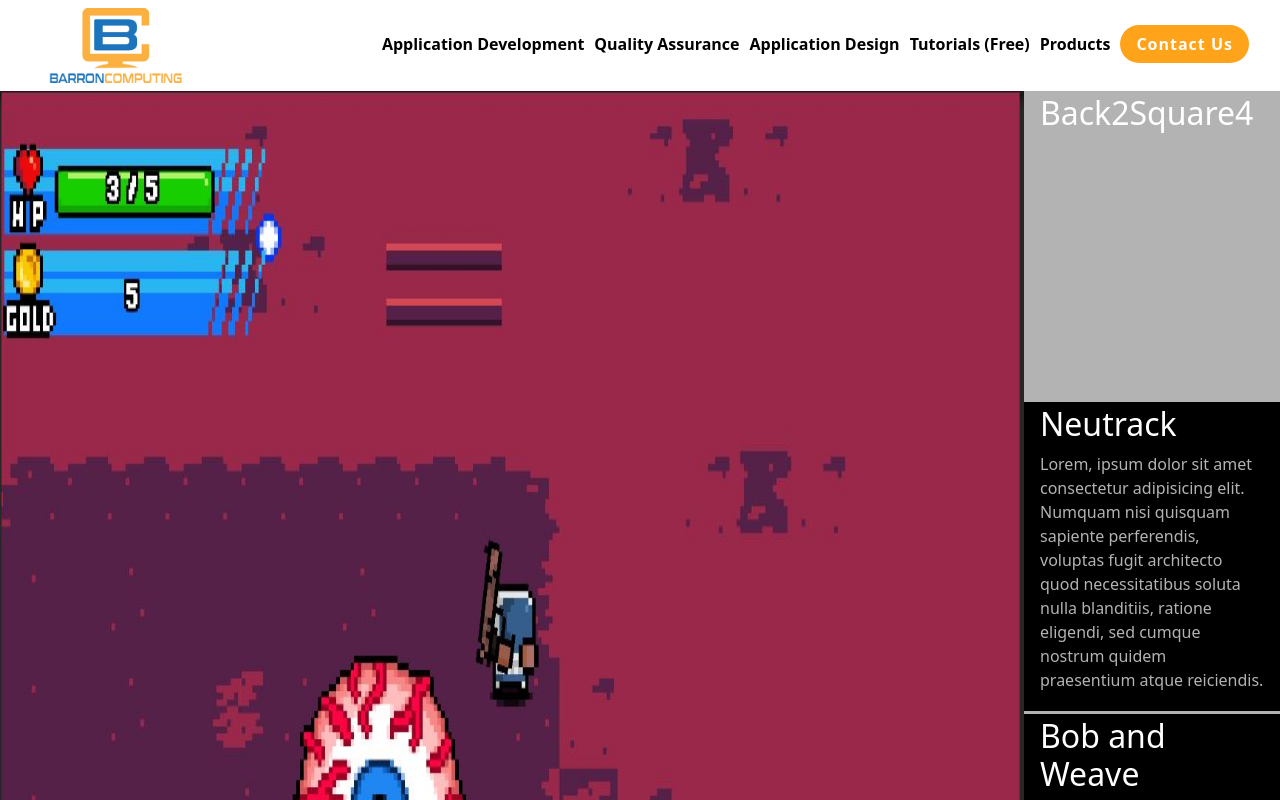
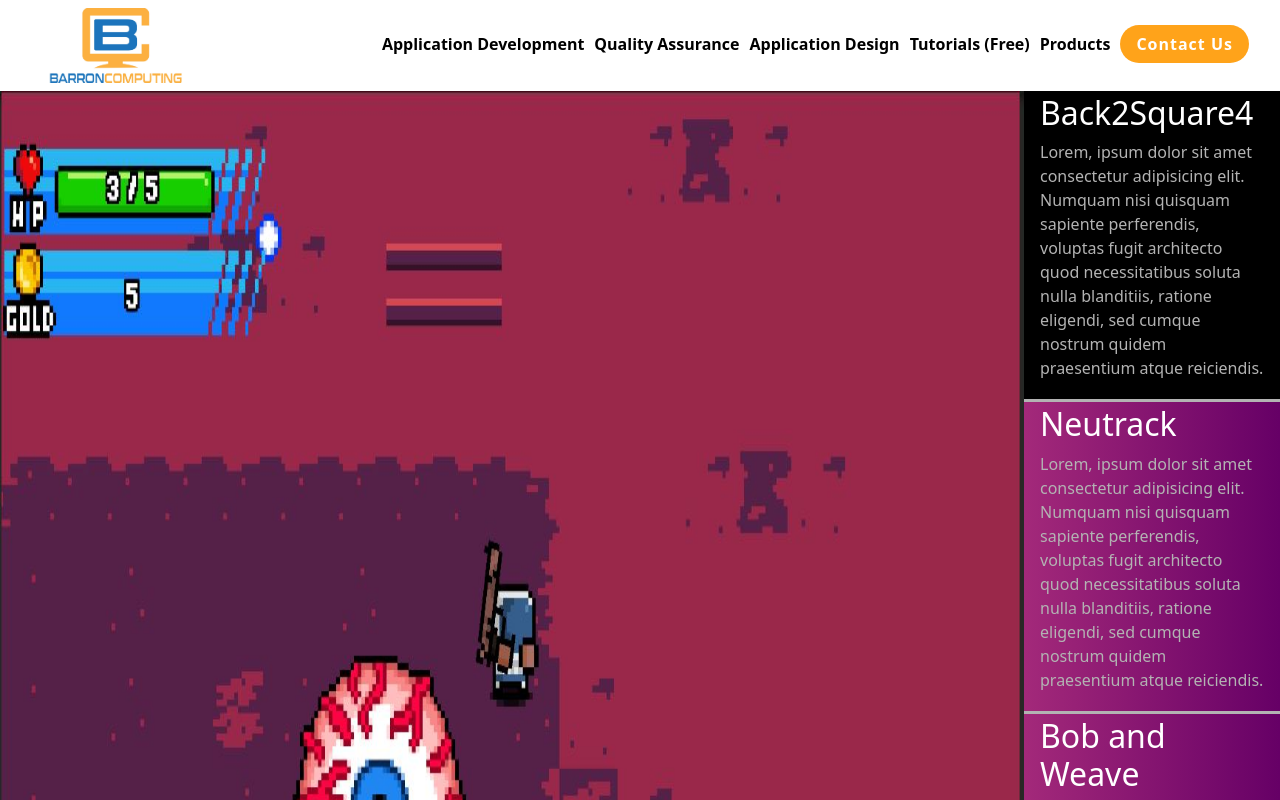
Before and after one commit to JordanBarron-cpu/BarronComputing, an Angular app: page /applicationDevelopment in a window 1280 px wide. In both pictures the pointer is over the item 1152 px from the left and 246 px from the top of the page. Shown: the top 800 px of the page. Built offline with nearby package versions, Linux system fonts and the light colour scheme.

Commit message:
Linear gradient color applied

```diff
--- a/src/app/app-dev/app-dev.component.css
+++ b/src/app/app-dev/app-dev.component.css
@@ -23,7 +23,7 @@
 } */
 .img-directory {
   display: inline-block;
-  background: #000;
+  background-image: linear-gradient(to left, #660066, #a3297a);
   height: 1100px;
   width: 20%;
   vertical-align: middle;
@@ -47,5 +47,5 @@
   color: #b3b3b3;
 }
 .img-directory-item:hover {
-  background-color: #b3b3b3;
+  background-color: #000;
 }
```
